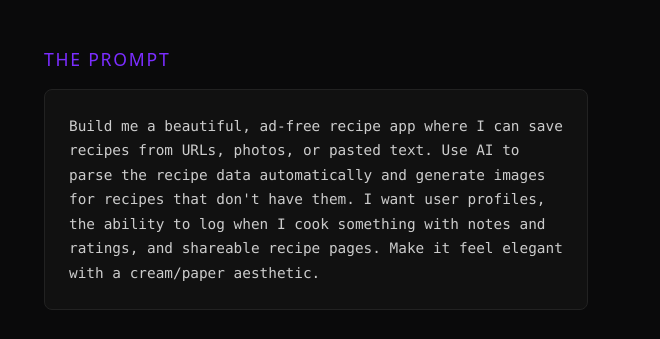
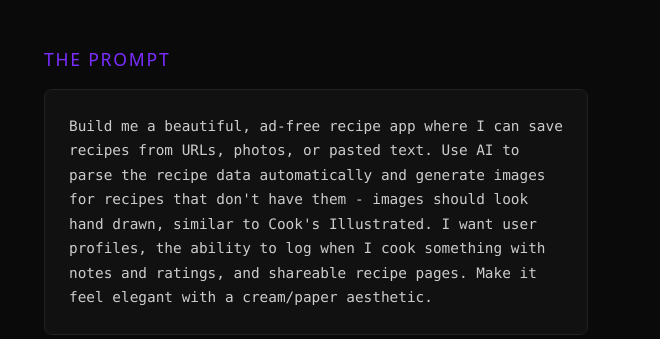
Before and after one commit to TheAliveCompany/itsalive-sales, a website: page site/examples/eat/index.html in a window 1280 px wide. Shown: the part 473-812 px from the top of the page, 620-1280 px from the left. Drawn offline with Linux system fonts and the light colour scheme.

Commit message:
Add hand-drawn Cook's Illustrated style to eat example prompt

```diff
--- a/site/examples/eat/index.html
+++ b/site/examples/eat/index.html
@@ -231,7 +231,7 @@
       </a>
 
       <div class="section-title">The Prompt</div>
-      <div class="prompt-box">Build me a beautiful, ad-free recipe app where I can save recipes from URLs, photos, or pasted text. Use AI to parse the recipe data automatically and generate images for recipes that don't have them. I want user profiles, the ability to log when I cook something with notes and ratings, and shareable recipe pages. Make it feel elegant with a cream/paper aesthetic.</div>
+      <div class="prompt-box">Build me a beautiful, ad-free recipe app where I can save recipes from URLs, photos, or pasted text. Use AI to parse the recipe data automatically and generate images for recipes that don't have them - images should look hand drawn, similar to Cook's Illustrated. I want user profiles, the ability to log when I cook something with notes and ratings, and shareable recipe pages. Make it feel elegant with a cream/paper aesthetic.</div>
 
       <div class="section-title">itsalive Features Used</div>
       <div class="features-used">
```
